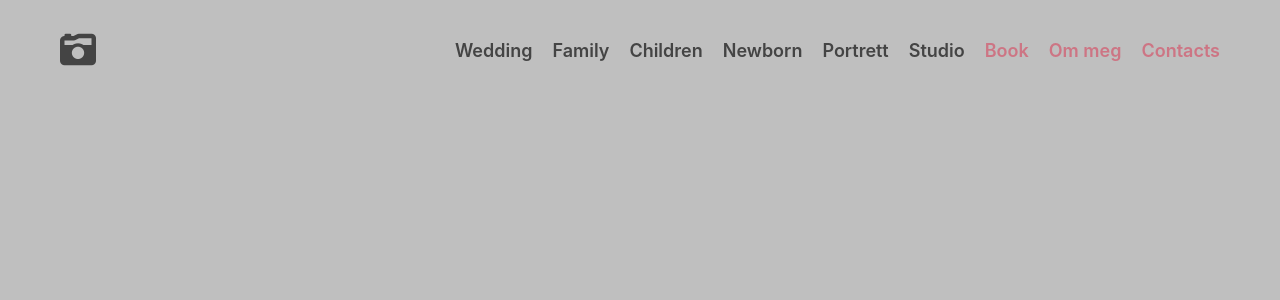
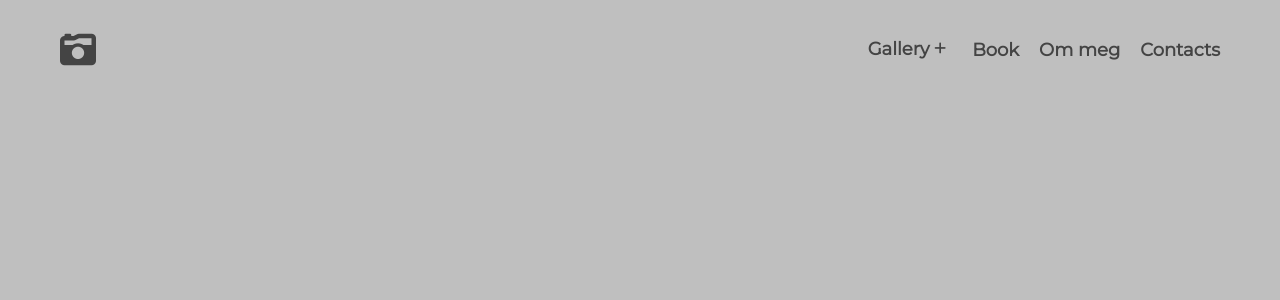
Before and after one commit to KatjaSi/photograph, a React (Create React App) app: page /1 in a window 1280 px wide. Shown: the top 300 px of the page. Built offline with nearby package versions, Linux system fonts and the light colour scheme.

Commit message:
finished styling navbar. Closes #6

```diff
--- a/public/index.html
+++ b/public/index.html
@@ -26,6 +26,8 @@
     -->
     <link rel="preconnect" href="https://fonts.gstatic.com">
     <link href="https://fonts.googleapis.com/css2?family=Merriweather:wght@300&display=swap" rel="stylesheet">
+    <link rel="preconnect" href="https://fonts.gstatic.com">
+    <link href="https://fonts.googleapis.com/css2?family=Montserrat&display=swap" rel="stylesheet">
     <script src="https://kit.fontawesome.com/4fad71b990.js" crossorigin="anonymous"></script>
     <title>React App</title>
   </head>
--- a/src/components/navbar/navbar.component.jsx
+++ b/src/components/navbar/navbar.component.jsx
@@ -10,12 +10,17 @@
         this.state = {
             active: activeTitle,
             clicked: false,
-            options: Section_Data.map((item) => ({title: item.title, linkUrl: item.linkUrl}) )
+            options: Section_Data.map((item) => ({title: item.title, linkUrl: item.linkUrl}) ),
+            activeGallery: false
         }
     }
 
     handleClick =() => {
         this.setState({clicked: !this.state.clicked})
+    }
+
+    handleGalleryClick = () => {
+        this.setState({activeGallery: !this.state.activeGallery})
     }
 
     render() {
@@ -27,12 +32,19 @@
                     <i className = {this.state.clicked ? 'fas fa-times':'fas fa-bars '}></i>
                 </div>
                 <ul className = {this.state.clicked ? "nav-menu active" : "nav-menu"}>
-                {
-                    this.state.options.map(
+                <div className = "dropdown">
+                    <button className = "dropbtn option" onClick = {this.handleGalleryClick }>Gallery&nbsp;
+                        <i className={this.state.activeGallery ? "fa fa-minus fa-xs":"fa fa-plus fa-xs"}></i>
+                    </button>
+                    <div className = "dropdown-content" style = {this.state.activeGallery? {display: "block"}:{display:"none"}}>
+                        {
+                        this.state.options.map(
                         (option, idx) => <li key = {idx}  >
                             <a className = {this.state.active === option.linkUrl? 'option active':'option '}  href = {option.linkUrl}>{option.title}</a></li>
-                    )
-                }
+                        )
+                     }
+                    </div>
+                </div>
                 <li><a className = {this.state.active === "book" ? "option info active":"option info"} href = "book">Book</a></li>
                 <li><a className ={this.state.active === "omMeg" ? "option info active":"option info"} href = "omMeg">Om meg</a></li>
                 <li><a className ={this.state.active === "contacts" ? "option info active":"option info"} href = "contacts">Contacts</a></li>
--- a/src/components/navbar/navbar.styles.scss
+++ b/src/components/navbar/navbar.styles.scss
@@ -1,3 +1,10 @@
+@mixin font-style-nav {
+    font-size: 18px;
+    font-family: 'Montserrat', sans-serif;
+    font-weight: 600;
+    color: #444;
+}
+
 .active {
     color: white;
 }
@@ -8,12 +15,14 @@
     flex-direction: row;
     justify-content: space-between;
     align-items: center;
-    font-size: 18px;
-    font-weight: 600;
     padding: 0px 60px;
+
+    @include font-style-nav();
 
     .menu-icon {
         color: #444;
+        margin-top:10px;
+
     }
     .nav-menu {
         display: flex;
@@ -24,8 +33,16 @@
             padding-left: 20px;
         }
 
-        .info {
-            color:#cd7584;
+        .dropdown {
+            margin-top: -2px;
+            .dropbtn {
+                @include font-style-nav();
+            }
+
+        }
+
+        .dropdown-content .option {
+            @include font-style-nav();
         }
 
         .option:hover {
@@ -41,6 +58,58 @@
         display: none;
     }
 
+
+
+        //drop-down styling
+    /* Navbar container */
+
+  /* The dropdown container */
+  .dropdown {
+    float: left;
+    overflow: hidden;
+    margin-left: 15px;
+  }
+
+  /* Dropdown button */
+  .dropdown .dropbtn {
+    border: none;
+    outline: none;
+    background-color: inherit;
+    //font-family: inherit; /* Important for vertical align on mobile phones */
+    margin: 0; /* Important for vertical align on mobile phones */
+  }
+
+
+  /* Dropdown content (hidden by default) */
+  .dropdown-content {
+    display: none;
+    position: absolute;
+    background-color: #bfbfbf;
+    min-width: 160px;
+    box-shadow: 0px 8px 16px 0px rgba(0,0,0,0.2);
+    z-index: 1;
+  }
+
+  /* Links inside the dropdown */
+  .dropdown-content a {
+    float: none;
+    color: black;
+    padding: 12px 16px;
+    text-decoration: none;
+    display: block;
+    text-align: left;
+  }
+
+  /* Add a grey background color to dropdown links on hover */
+  .dropdown-content a:hover {
+    background-color: #ddd;
+  }
+
+  /* Show the dropdown menu on hover */
+  .dropdown:hover .dropdown-content {
+    display: block;
+  }
+
     @media screen and (max-width: 960px) {
         .navbar-items {
             position: relative;
@@ -51,7 +120,7 @@
             flex-direction: column;
             justify-content: space-between;
             width: 90%;
-            height: 450px;
+            height: 250px;
             position: absolute;
             top: 75px;
             left: -100%;
@@ -62,8 +131,28 @@
 
         }
 
+        .dropdown-content {
+            display: none;
+            position: absolute;
+            background-color: #bfbfbf;
+            width: 100%;
+            left: 0;
+            box-shadow: none;
+            z-index: 1;
+          }
+
+          .dropdown-content:last-child {
+              padding-bottom: 60px;
+          }
+
+
+          .dropdown-content a {
+              padding-top: 30px;
+              text-align: center;
+          }
+
         .nav-menu:last-child {
-            padding-bottom: 50px;
+            padding-bottom: 70px;
         }
 
 
```
Also changed, not shown: 1 other file (tests, documents, lock files or other folders).
